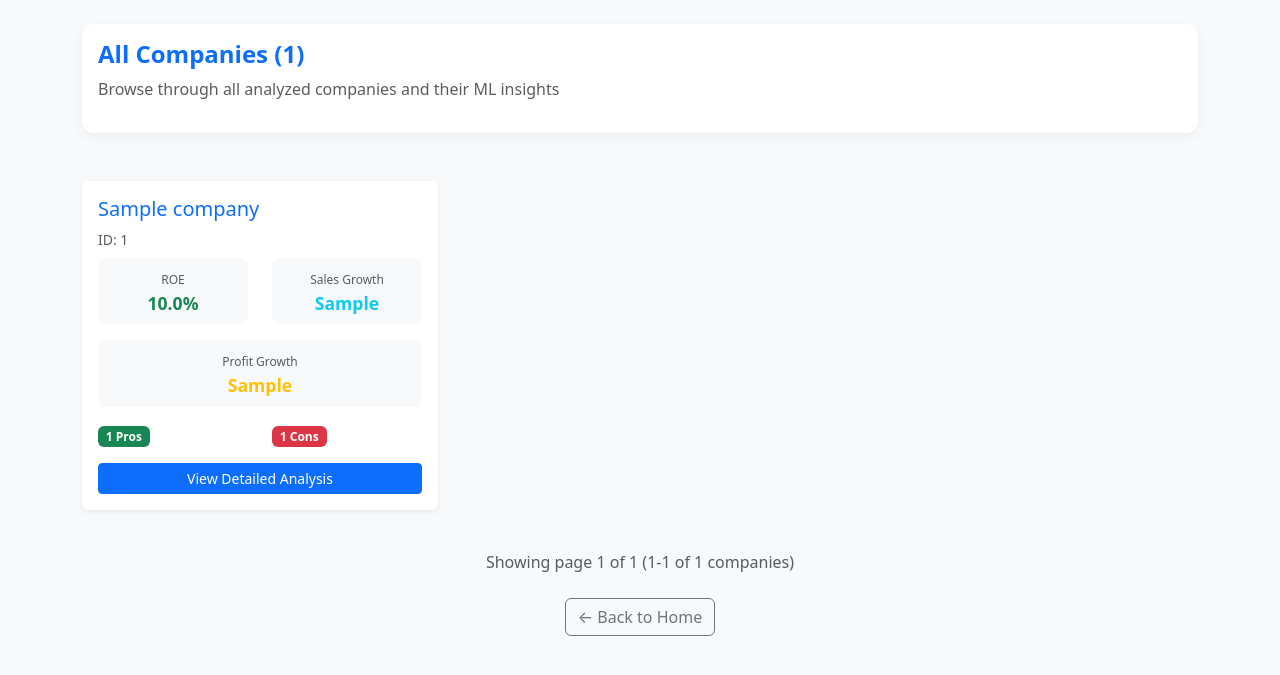
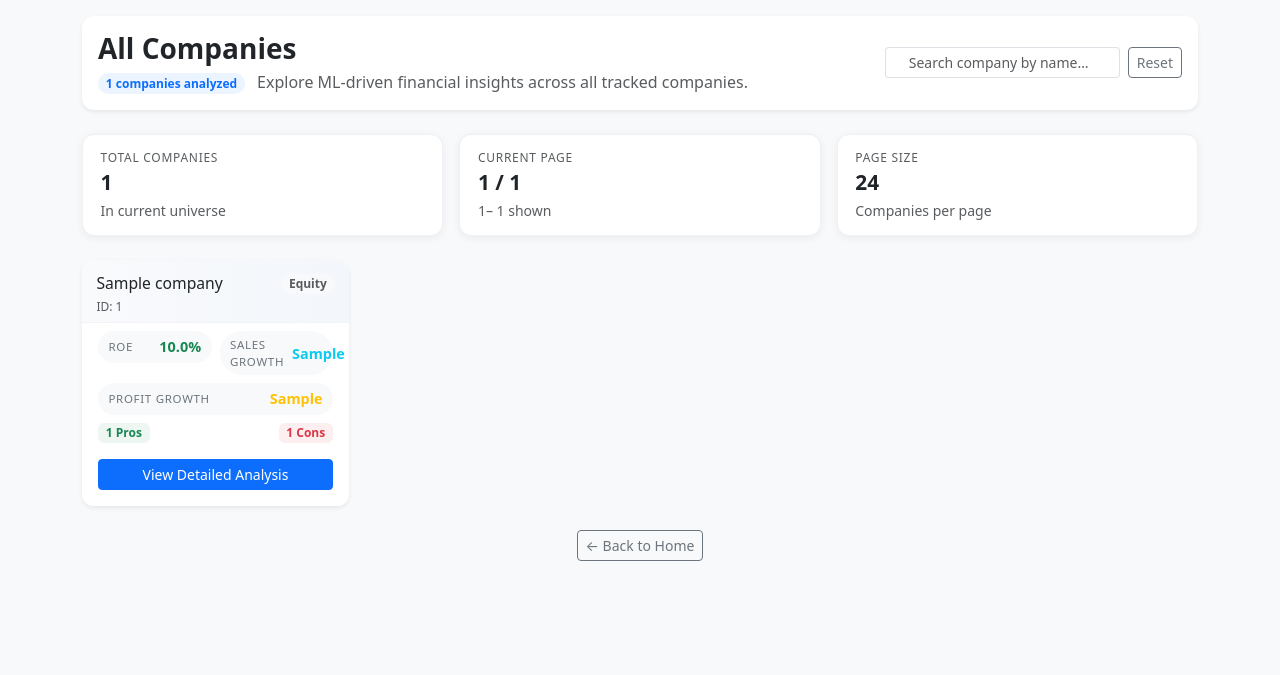
Before and after one commit to dustyAlgo/Financial_Analysis_ML, a Flask app: page / in a window 1280 px wide. Shown: the part 104-779 px from the top of the page. Run offline with Flask 3, Linux system fonts and the light colour scheme; tables that the repository leaves empty hold one stand-in row (values such as "Sample post").

Commit message:
changes56

```diff
--- a/web/templates/companies.html
+++ b/web/templates/companies.html
@@ -1,80 +1,157 @@
 {% extends "layout.html" %}
 
-{% block title %}All Companies - Financial Dashboard{% endblock %}
+{% block title %}Companies Overview – Financial Analysis Dashboard{% endblock %}
 
 {% block content %}
 
 <!-- Breadcrumb -->
-<nav aria-label="breadcrumb" class="mb-4">
-  <ol class="breadcrumb">
+<nav aria-label="breadcrumb" class="mb-3">
+  <ol class="breadcrumb mb-0">
     <li class="breadcrumb-item"><a href="/">Home</a></li>
-    <li class="breadcrumb-item active">All Companies</li>
+    <li class="breadcrumb-item active" aria-current="page">All Companies</li>
   </ol>
 </nav>
 
-<!-- Header -->
-<div class="row mb-4">
-  <div class="col-12">
-    <div class="card-box">
-      <h1 class="section-heading">All Companies ({{ total_companies }})</h1>
-      <p class="text-muted">Browse through all analyzed companies and their ML insights</p>
+<!-- Page Header / Controls -->
+<div class="card mb-4 border-0 shadow-sm page-header-card">
+  <div class="card-body d-flex flex-column flex-md-row align-items-md-center justify-content-between gap-3">
+    <div>
+      <h1 class="h3 mb-1 fw-semibold">All Companies</h1>
+      <p class="text-muted mb-0">
+        <span class="badge rounded-pill bg-primary-soft text-primary me-2">
+          {{ total_companies }} companies analyzed
+        </span>
+        Explore ML-driven financial insights across all tracked companies.
+      </p>
+    </div>
+
+    <!-- Search quick access -->
+    <form class="d-flex align-items-center gap-2" action="/search" method="get" role="search">
+      <div class="input-group input-group-sm search-box">
+        <span class="input-group-text bg-white border-end-0">
+          <i class="bi bi-search"></i>
+        </span>
+        <input
+          type="text"
+          class="form-control border-start-0"
+          name="q"
+          placeholder="Search company by name…"
+          aria-label="Search company by name">
+      </div>
+      <a href="/companies" class="btn btn-outline-secondary btn-sm d-none d-md-inline-flex">
+        Reset
+      </a>
+    </form>
+  </div>
+</div>
+
+{% if companies %}
+
+<!-- KPI Strip -->
+<div class="row g-3 mb-4">
+  <div class="col-md-4">
+    <div class="kpi-card">
+      <div class="kpi-label text-muted">Total Companies</div>
+      <div class="kpi-value">{{ total_companies }}</div>
+      <div class="kpi-sub text-muted small">In current universe</div>
+    </div>
+  </div>
+  <div class="col-md-4">
+    <div class="kpi-card">
+      <div class="kpi-label text-muted">Current Page</div>
+      <div class="kpi-value">{{ page }} / {{ total_pages if total_pages else 1 }}</div>
+      <div class="kpi-sub text-muted small">
+        {{ (page - 1) * 24 + 1 }}–
+        {{ [page * 24, total_companies]|min }}
+        shown
+      </div>
+    </div>
+  </div>
+  <div class="col-md-4">
+    <div class="kpi-card">
+      <div class="kpi-label text-muted">Page Size</div>
+      <div class="kpi-value">24</div>
+      <div class="kpi-sub text-muted small">Companies per page</div>
     </div>
   </div>
 </div>
 
 <!-- Company Grid -->
-{% if companies %}
-<div class="row">
+<div class="row g-3">
   {% for company in companies %}
-  <div class="col-lg-4 col-md-6 mb-4">
+  <div class="col-xl-3 col-lg-4 col-md-6">
     <div class="card h-100 border-0 shadow-sm company-card">
-      <div class="card-body">
-        <h5 class="card-title text-primary">{{ company[1] }}</h5>
-        <p class="card-text text-muted small mb-2">ID: {{ company[0] }}</p>
+      <!-- Card Header -->
+      <div class="company-card-header d-flex justify-content-between align-items-start">
+        <div>
+          <h5 class="company-name mb-0 text-truncate" title="{{ company[1] }}">
+            {{ company[1] }}
+          </h5>
+          <span class="company-id text-muted small">ID: {{ company[0] }}</span>
+        </div>
+        <span class="badge rounded-pill bg-light text-muted small">
+          Equity
+        </span>
+      </div>
 
-        <!-- Key Metrics -->
-        <div class="row mb-3">
+      <!-- Card Body -->
+      <div class="card-body pt-2 pb-3">
+
+        <!-- Key Metrics Row -->
+        <div class="row g-2 mb-2">
           <div class="col-6">
-            <div class="metric-box">
-              <small class="text-muted">ROE</small>
-              <div class="fw-bold text-success">
-                {% if company[2] %}{{ "%.1f"|format(company[2]) }}%{% else %}N/A{% endif %}
-              </div>
+            <div class="metric-chip">
+              <span class="metric-label">ROE</span>
+              <span class="metric-value text-success">
+                {% if company[2] %}
+                  {{ "%.1f"|format(company[2]) }}%
+                {% else %}
+                  N/A
+                {% endif %}
+              </span>
             </div>
           </div>
           <div class="col-6">
-            <div class="metric-box">
-              <small class="text-muted">Sales Growth</small>
-              <div class="fw-bold text-info">
-                {% if company[3] %}{{ company[3] }}{% else %}N/A{% endif %}
-              </div>
+            <div class="metric-chip">
+              <span class="metric-label">Sales Growth</span>
+              <span class="metric-value text-info">
+                {% if company[3] %}
+                  {{ company[3] }}
+                {% else %}
+                  N/A
+                {% endif %}
+              </span>
             </div>
           </div>
         </div>
 
         <!-- Profit Growth -->
-        <div class="row mb-3">
-          <div class="col-12">
-            <div class="metric-box">
-              <small class="text-muted">Profit Growth</small>
-              <div class="fw-bold text-warning">
-                {% if company[4] %}{{ company[4] }}{% else %}N/A{% endif %}
-              </div>
-            </div>
+        <div class="mb-2">
+          <div class="metric-chip w-100">
+            <span class="metric-label">Profit Growth</span>
+            <span class="metric-value text-warning">
+              {% if company[4] %}
+                {{ company[4] }}
+              {% else %}
+                N/A
+              {% endif %}
+            </span>
           </div>
         </div>
 
-        <!-- Pros/Cons Summary -->
-        <div class="row mb-3">
-          <div class="col-6">
-            <span class="badge bg-success">{{ company[5] }} Pros</span>
-          </div>
-          <div class="col-6">
-            <span class="badge bg-danger">{{ company[6] }} Cons</span>
+        <!-- Pros / Cons summary -->
+        <div class="d-flex justify-content-between align-items-center mt-2">
+          <span class="badge bg-success-soft text-success">
+            {{ company[5] }} Pros
+          </span>
+          <span class="badge bg-danger-soft text-danger">
+            {{ company[6] }} Cons
+          </span>
         </div>
       </div>
 
-        <!-- Action Button -->
+      <!-- Card Footer -->
+      <div class="card-footer bg-white border-0 pt-0 pb-3">
         <a href="/company/{{ company[0] }}" class="btn btn-primary btn-sm w-100">
           View Detailed Analysis
         </a>
@@ -87,7 +164,7 @@
 <!-- Pagination -->
 {% if total_pages > 1 %}
 <nav aria-label="Company pagination" class="mt-4">
-  <ul class="pagination justify-content-center">
+  <ul class="pagination justify-content-center mb-0">
     {% if has_prev %}
       <li class="page-item">
         <a class="page-link" href="/companies?page={{ page - 1 }}">Previous</a>
@@ -99,13 +176,13 @@
         <li class="page-item active">
           <span class="page-link">{{ p }}</span>
         </li>
-      {% elif p <= 3 or p > total_pages - 3 or (p >= page - 2 and p <= page + 2) %}
+      {% elif p <= 2 or p > total_pages - 2 or (p >= page - 1 and p <= page + 1) %}
         <li class="page-item">
           <a class="page-link" href="/companies?page={{ p }}">{{ p }}</a>
         </li>
-      {% elif p == 4 or p == total_pages - 3 %}
+      {% elif p == 3 or p == total_pages - 2 %}
         <li class="page-item disabled">
-          <span class="page-link">...</span>
+          <span class="page-link">…</span>
         </li>
       {% endif %}
     {% endfor %}
@@ -119,51 +196,124 @@
 </nav>
 {% endif %}
 
-<!-- Page Info -->
-<div class="text-center mt-3">
-  <p class="text-muted">
-    Showing page {{ page }} of {{ total_pages }}
-    ({{ (page - 1) * 24 + 1 }}-{{ [page * 24, total_companies]|min }} of {{ total_companies }} companies)
-  </p>
-</div>
-
 {% else %}
+<!-- Empty State -->
 <div class="text-center py-5">
-  <h4 class="text-muted">No companies found</h4>
-  <p class="text-muted">Please run the analysis pipeline first.</p>
-  <a href="/" class="btn btn-primary">Back to Home</a>
+  <h4 class="text-muted mb-2">No companies available</h4>
+  <p class="text-muted mb-3">Run the analysis pipeline to populate the dashboard with company insights.</p>
+  <a href="/" class="btn btn-primary btn-sm">← Back to Home</a>
 </div>
 {% endif %}
 
 <!-- Back to Home -->
 <div class="text-center mt-4">
-  <a href="/" class="btn btn-outline-secondary">← Back to Home</a>
+  <a href="/" class="btn btn-outline-secondary btn-sm">← Back to Home</a>
 </div>
 
 <style>
+  .page-header-card {
+    border-radius: 0.75rem;
+  }
+
+  .bg-primary-soft {
+    background-color: rgba(13, 110, 253, 0.08);
+  }
+
+  .bg-success-soft {
+    background-color: rgba(25, 135, 84, 0.08);
+  }
+
+  .bg-danger-soft {
+    background-color: rgba(220, 53, 69, 0.08);
+  }
+
+  .kpi-card {
+    border-radius: 0.75rem;
+    padding: 0.9rem 1.1rem;
+    background: #ffffff;
+    box-shadow: 0 2px 8px rgba(15, 23, 42, 0.06);
+    border: 1px solid #eef0f3;
+  }
+
+  .kpi-label {
+    font-size: 0.75rem;
+    text-transform: uppercase;
+    letter-spacing: 0.06em;
+  }
+
+  .kpi-value {
+    font-size: 1.3rem;
+    font-weight: 600;
+  }
+
+  .kpi-sub {
+    margin-top: 0.1rem;
+  }
+
   .company-card {
-  transition: transform 0.2s ease-in-out;
-  cursor: pointer;
+    border-radius: 0.75rem;
+    overflow: hidden;
+    transition: transform 0.18s ease, box-shadow 0.18s ease;
   }
 
   .company-card:hover {
-  transform: translateY(-2px);
-  box-shadow: 0 8px 25px rgba(0,0,0,0.1) !important;
+    transform: translateY(-3px);
+    box-shadow: 0 12px 30px rgba(15, 23, 42, 0.12);
   }
 
-.metric-box {
-  text-align: center;
-  padding: 0.5rem;
-  background-color: #f8f9fa;
-  border-radius: 8px;
+  .company-card-header {
+    padding: 0.85rem 0.9rem 0.35rem;
+    border-bottom: 1px solid #f1f3f5;
+    background: linear-gradient(90deg, #f8fafc, #f3f6fb);
   }
 
-.metric-box small {
+  .company-name {
+    font-size: 0.98rem;
+    max-width: 180px;
+  }
+
+  .company-id {
     font-size: 0.75rem;
   }
 
-.metric-box .fw-bold {
-  font-size: 1.1rem;
+  .metric-chip {
+    border-radius: 999px;
+    padding: 0.3rem 0.65rem;
+    background-color: #f8f9fa;
+    display: flex;
+    justify-content: space-between;
+    align-items: center;
+    gap: 0.5rem;
+  }
+
+  .metric-label {
+    font-size: 0.72rem;
+    text-transform: uppercase;
+    letter-spacing: 0.06em;
+    color: #6c757d;
+  }
+
+  .metric-value {
+    font-size: 0.9rem;
+    font-weight: 600;
+  }
+
+  .search-box .form-control {
+    box-shadow: none !important;
+  }
+
+  .search-box .input-group-text {
+    border-right: 0;
+  }
+
+  .search-box .form-control {
+    border-left: 0;
+  }
+
+  @media (max-width: 576px) {
+    .company-card-header {
+      padding: 0.75rem 0.8rem 0.3rem;
+    }
   }
 </style>
 
```
Lines whose indentation alone changed are shown as unchanged.
